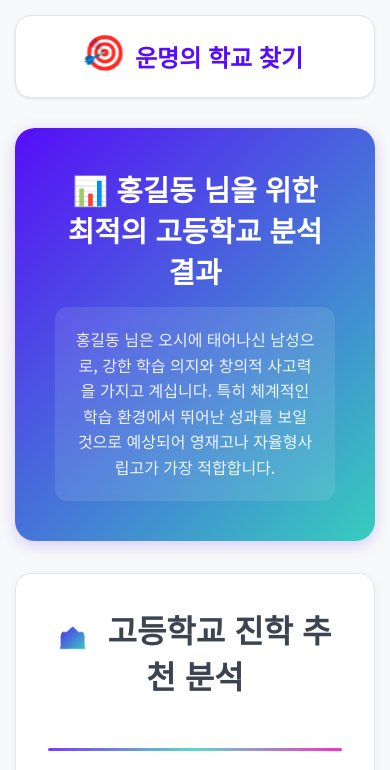
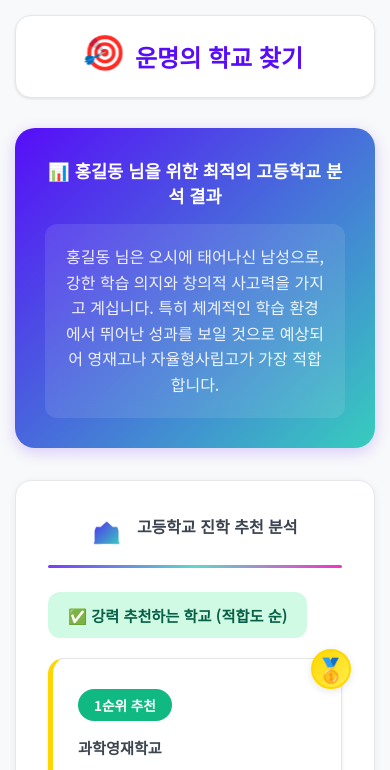
Before and after one commit to ewfire/highschool-consulting, a plain HTML site: page result.html in a window 390 px wide. Shown: the top 770 px of the page. Drawn offline with Linux system fonts and the light colour scheme.

Commit message:
컴포넌트 크기 일관성 및 폰트 크기 최적화
- index.html: CTA 버튼 크기를 input 컴포넌트와 일치하도록 조정
- result.html: 모든 제목과 텍스트 폰트 크기 적절히 축소
- 데스크톱/태블릿/모바일 모든 화면에서 일관된 크기 적용
- 한 페이지에 더 많은 정보가 표시되도록 최적화

```diff
--- a/styles.css
+++ b/styles.css
@@ -152,7 +152,7 @@ body {
     background: #570df8;
     border: none;
     padding: 18px 40px;
-    font-size: 1.2rem;
+    font-size: 1.1rem;
     font-weight: 700;
     color: white;
     border-radius: 16px;
@@ -160,6 +160,7 @@ body {
     transition: all 0.2s ease;
     text-decoration: none;
     display: inline-block;
+    min-height: 56px;
 }
 
 .cta-button:hover {
@@ -175,9 +176,9 @@ body {
 
 .section-title {
     text-align: center;
-    font-size: 2rem;
+    font-size: 1.3rem;
     font-weight: 700;
-    margin-bottom: 50px;
+    margin-bottom: 20px;
     color: #3d4451;
 }
 
@@ -476,7 +477,7 @@ body {
 .result-header {
     background: linear-gradient(135deg, #570df8, #37cdbe);
     color: white;
-    padding: 40px;
+    padding: 30px;
     border-radius: 20px;
     margin-bottom: 32px;
     text-align: center;
@@ -484,7 +485,7 @@ body {
 }
 
 .result-title {
-    font-size: 1.8rem;
+    font-size: 1.4rem;
     font-weight: 700;
     margin-bottom: 16px;
     color: white;
@@ -559,7 +560,7 @@ body {
 }
 
 .recommendation-subtitle {
-    font-size: 1.4rem;
+    font-size: 1.1rem;
     font-weight: 700;
     margin-bottom: 20px;
     color: #3d4451;
@@ -626,7 +627,7 @@ body {
 }
 
 .school-name {
-    font-size: 1.3rem;
+    font-size: 1.1rem;
     font-weight: 700;
     margin-bottom: 15px;
     color: #3d4451;
@@ -758,7 +759,7 @@ body {
 .west { left: 10px; top: 50%; transform: translateY(-50%); }
 
 .direction-info h4 {
-    font-size: 1.5rem;
+    font-size: 1.2rem;
     margin-bottom: 15px;
     color: #3d4451;
     font-weight: 700;
@@ -844,7 +845,7 @@ body {
 }
 
 .info-card h4 {
-    font-size: 1.2rem;
+    font-size: 1rem;
     font-weight: 700;
     margin-bottom: 10px;
     color: #3d4451;
@@ -870,7 +871,7 @@ body {
 }
 
 .message-box h4 {
-    font-size: 1.3rem;
+    font-size: 1.1rem;
     margin-bottom: 15px;
     color: #3d4451;
     font-weight: 700;
@@ -965,6 +966,9 @@ body {
     .cta-button {
         width: 100%;
         max-width: 300px;
+        min-height: 60px;
+        padding: 20px 16px;
+        font-size: 1.1rem;
     }
 
     .form-group input,
@@ -992,6 +996,22 @@ body {
         min-height: 60px;
     }
 
+    .result-title {
+        font-size: 1.2rem;
+    }
+
+    .section-title {
+        font-size: 1.1rem;
+    }
+
+    .recommendation-subtitle {
+        font-size: 1rem;
+    }
+
+    .school-name {
+        font-size: 1rem;
+    }
+
     .direction-container {
         grid-template-columns: 1fr;
         gap: 20px;
@@ -1012,6 +1032,12 @@ body {
 
     .main-title {
         font-size: 1.3rem;
+    }
+
+    .cta-button {
+        min-height: 64px;
+        padding: 22px 18px;
+        font-size: 1.1rem;
     }
 
     .input-container {
@@ -1043,6 +1069,22 @@ body {
         min-height: 64px;
     }
 
+    .result-title {
+        font-size: 1.1rem;
+    }
+
+    .section-title {
+        font-size: 1rem;
+    }
+
+    .recommendation-subtitle {
+        font-size: 0.95rem;
+    }
+
+    .school-name {
+        font-size: 0.95rem;
+    }
+
     .compass-circle {
         width: 170px;
         height: 170px;
```
